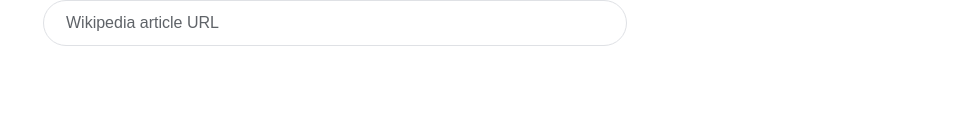
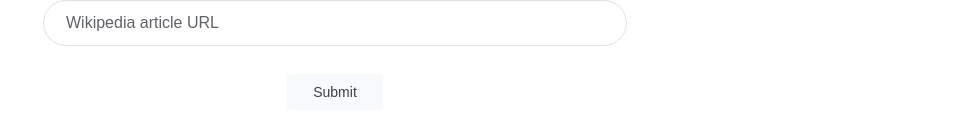
Before and after one commit to vayehee/weakipedia, a React (Vite) app: page / in a window 1280 px wide. Shown: the part 362-498 px from the top of the page, without its empty margins (305-1280 px from the left). Built offline with nearby package versions, Linux system fonts and the light colour scheme.

Commit message:
Add landing page submit button

```diff
--- a/src/main.tsx
+++ b/src/main.tsx
@@ -42,6 +42,11 @@
             placeholder="Wikipedia article URL"
             type="url"
           />
+          <div className="form-actions">
+            <button className="submit-button" type="submit">
+              Submit
+            </button>
+          </div>
         </form>
       </main>
     </div>
--- a/src/styles.css
+++ b/src/styles.css
@@ -29,6 +29,9 @@
   --subtle-button-bg: transparent;
   --subtle-button-bg-hover: rgba(60, 64, 67, 0.08);
   --subtle-button-text: #3c4043;
+  --search-button-bg: #f8f9fa;
+  --search-button-border: #dadce0;
+  --search-button-text: #3c4043;
 }
 
 * {
@@ -158,6 +161,36 @@
   opacity: 1;
 }
 
+.form-actions {
+  display: flex;
+  justify-content: center;
+  margin-top: 28px;
+}
+
+.submit-button {
+  min-width: 96px;
+  min-height: 36px;
+  border: 1px solid transparent;
+  border-radius: 4px;
+  padding: 0 18px;
+  background: var(--search-button-bg);
+  color: var(--search-button-text);
+  font: inherit;
+  font-size: 14px;
+  cursor: pointer;
+}
+
+.submit-button:hover,
+.submit-button:focus-visible {
+  border-color: var(--search-button-border);
+  box-shadow: 0 1px 1px rgba(0, 0, 0, 0.1);
+}
+
+.submit-button:focus-visible {
+  outline: 1px solid var(--button-bg);
+  outline-offset: 2px;
+}
+
 @media (prefers-color-scheme: dark) {
   :root {
     --page-bg: #202124;
@@ -171,6 +204,9 @@
     --button-text: #202124;
     --subtle-button-bg-hover: rgba(232, 234, 237, 0.08);
     --subtle-button-text: #e8eaed;
+    --search-button-bg: #303134;
+    --search-button-border: #5f6368;
+    --search-button-text: #e8eaed;
   }
 }
 
```
